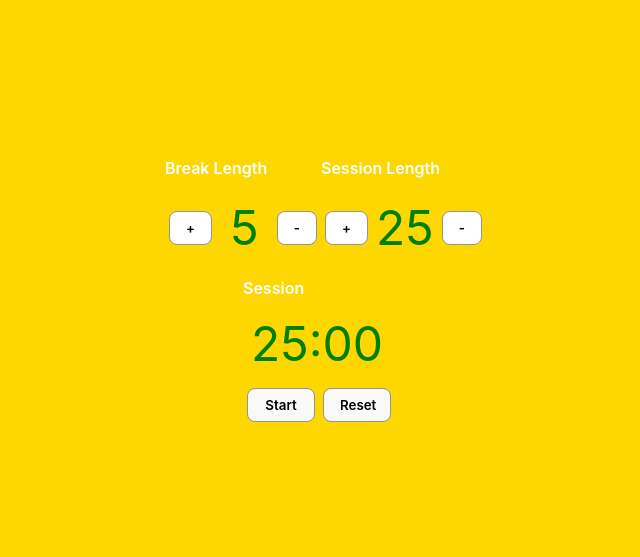
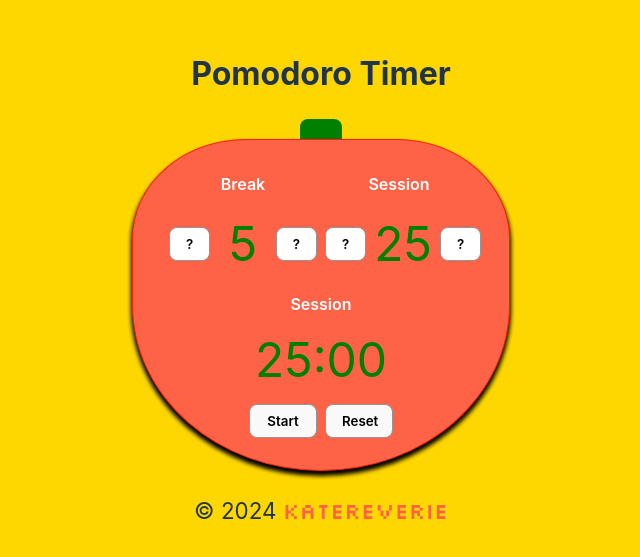
Before and after one commit to katereverie/fcc-proj-PomodoroTimer, a React (Vite) app in the folder pomodoro-timer/: page / in a window 1280 px wide. Shown: the part 111-668 px from the top of the page, without its empty margins (319-959 px from the left). Built offline with nearby package versions, Linux system fonts and the light colour scheme.

Commit message:
fix: session length negative

```diff
--- a/pomodoro-timer/src/App.jsx
+++ b/pomodoro-timer/src/App.jsx
@@ -12,12 +12,12 @@
   const [isSessionRunning, setIsSessionRunning] = useState(true);
   const audioRef = useRef(null);
 
-  const timeLeft = `${minutes < 10? '0'+minutes: minutes}:${seconds < 10? '0'+ seconds: seconds}`;
+  const timeLeft = `${minutes < 10? '0'+ minutes: minutes}:${seconds < 10? '0'+ seconds: seconds}`;
 
   useEffect(() => {
 
     const enterBreak = () => {
-      // set break session after 2s.
+      // set break session after 4s.
       setTimeout(() => {
         setMinutes(breakLength);
         setSeconds(0);
@@ -45,8 +45,6 @@
         } else if (seconds === 0 && minutes !== 0) {
           setSeconds(59);
           setMinutes(prevMinutes => prevMinutes - 1);
-        } else if (seconds !== 0 && minutes === 0) {
-          setSeconds(prevSeconds => prevSeconds - 1);
         } else {
           setSeconds(prevSeconds => prevSeconds - 1);
         }
@@ -64,9 +62,10 @@
     if (isRunning) return;
 
     if (e.target.id === 'break-increment') {
-      if (breakLength === 60) return;
       setBreakLength(prevBreakLength => {
+        if (breakLength === 60) return 60;
         const newBreakLength = prevBreakLength + 1;
+        if (isSessionRunning) return newBreakLength; // if it's not a break session, do not update minutes
         setMinutes(newBreakLength);
         setSeconds(0);
         return newBreakLength;
@@ -74,9 +73,10 @@
     }
 
     if (e.target.id === 'session-increment') {
-      if (sessionLength === 60) return;
       setSessionLength(prevSessionLength => {
+        if (sessionLength === 60) return 60;
         const newSessionLength = prevSessionLength + 1;
+        if (isBreakRunning) return newSessionLength; // if it's a break session, do not update minutes;
         setMinutes(newSessionLength);
         setSeconds(0);
         return newSessionLength;
@@ -92,9 +92,10 @@
     if (isRunning) return;
 
     if (e.target.id === 'break-decrement') {
-      if (breakLength === 1) return;
       setBreakLength(prevBreakLength => {
+        if (prevBreakLength === 1) return 1;
         const newBreakLength = prevBreakLength - 1;
+        if (isSessionRunning) return newBreakLength;
         setMinutes(newBreakLength);
         setSeconds(0);
         return newBreakLength;
@@ -102,9 +103,10 @@
     }
 
     if (e.target.id === 'session-decrement') {
-      if (sessionLength === 1) return;
       setSessionLength(prevSessionLength => {
+        if (prevSessionLength === 1) return 1;
         const newSessionLength = prevSessionLength - 1;
+        if (isBreakRunning) return newSessionLength;
         setMinutes(newSessionLength);
         setSeconds(0);
         return newSessionLength;
@@ -133,21 +135,34 @@
 
   return (
       <>
+        <header>
+          <h1>Pomodoro Timer</h1>
+        </header>
+        <div className='grass'></div>
+        <div id='app'>
           <div id='break-session-wrapper'>
             <div className='wrapper'>
-              <label id='break-label'>Break Length</label>
+                <label id='break-label'>Break</label>
                 <div className='btn-wrapper'>
-                  <button id='break-increment' onClick={increment}>+</button>
+                    <button id='break-increment' onClick={increment}>
+                      ?
+                    </button>
                     <div id='break-length'>{breakLength}</div>
-                  <button id='break-decrement' onClick={decrement}>-</button>
+                    <button id='break-decrement' onClick={decrement}>
+                      ?
+                    </button>
                 </div>
             </div>
             <div className='wrapper'>
-              <label id='session-label'>Session Length</label>
+                <label id='session-label'>Session</label>
                 <div className='btn-wrapper'>
-                  <button id='session-increment' onClick={increment}>+</button>
+                    <button id='session-increment' onClick={increment}>
+                      ?
+                    </button>
                     <div id='session-length'>{sessionLength}</div>
-                  <button id='session-decrement' onClick={decrement}>-</button>
+                    <button id='session-decrement' onClick={decrement}>
+                      ?
+                    </button>
                 </div>
             </div>
           </div>
@@ -162,6 +177,10 @@
               <button id='reset' onClick={reset}>Reset</button>
               <audio id='beep' ref={audioRef} src={alarm} />
           </div>
+        </div>
+        <footer>
+          <p>&copy; {new Date().getFullYear()} <a href='https://github.com/Katereverie'><span id='author'>Katereverie</span></a></p>
+        </footer>
       </>
   )
 }
```
Lines whose indentation alone changed are shown as unchanged.
